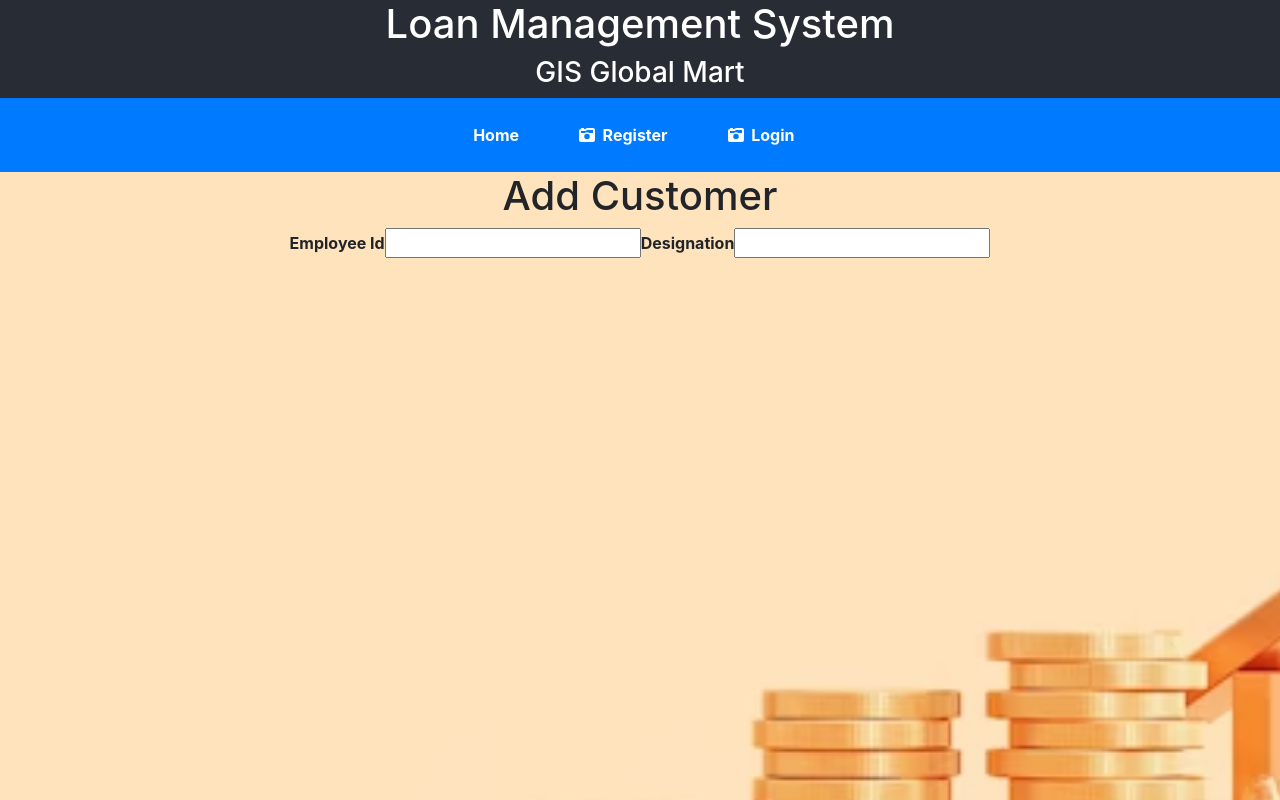
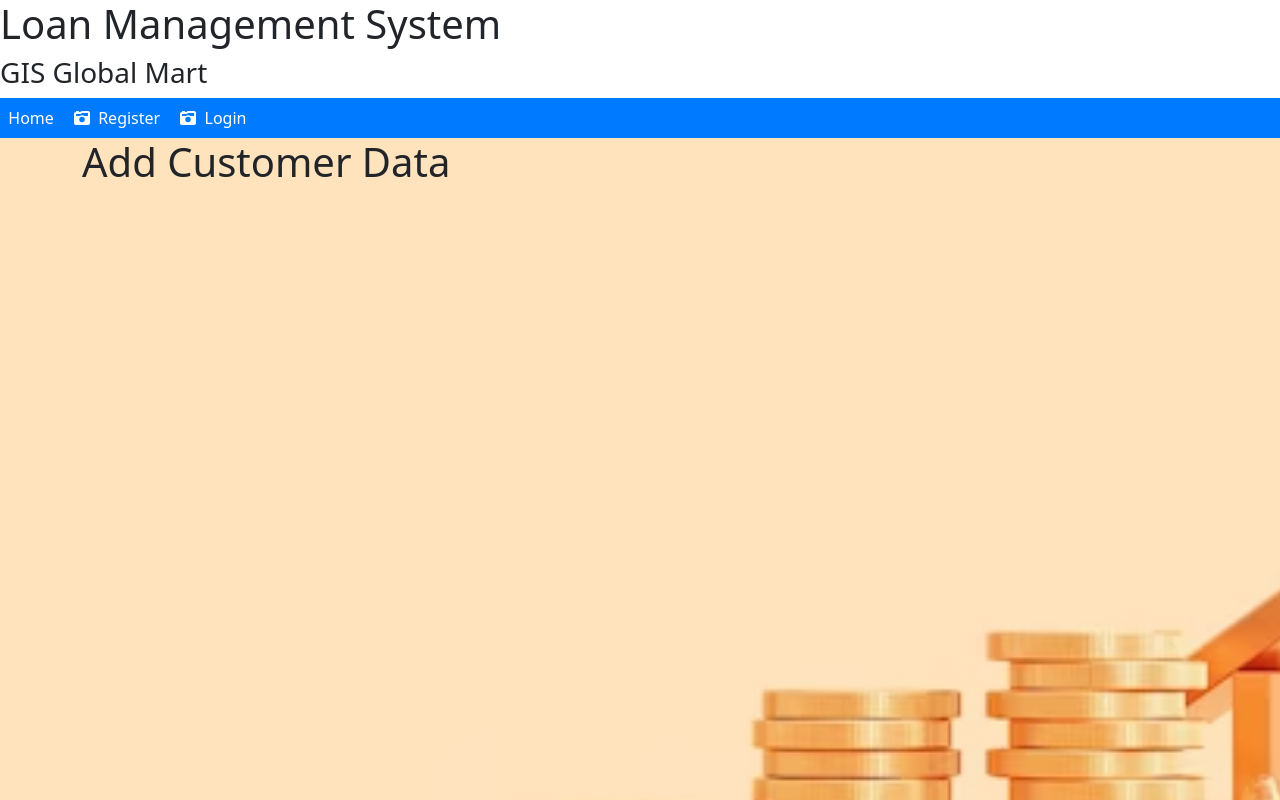
Before and after one commit to gaurav597/LoanManagementSystem, a React (Create React App) app in the folder client/: page /addCustomer in a window 1280 px wide. Shown: the top 800 px of the page. Built offline with nearby package versions, Linux system fonts and the light colour scheme.

Commit message:
react-bootstrap

```diff
--- a/client/package.json
+++ b/client/package.json
@@ -10,7 +10,9 @@
     "@testing-library/react": "^13.4.0",
     "@testing-library/user-event": "^13.5.0",
     "axios": "^1.5.0",
+    "bootstrap": "^5.3.2",
     "react": "^18.2.0",
+    "react-bootstrap": "^2.8.0",
     "react-dom": "^18.2.0",
     "react-router-dom": "^6.15.0",
     "react-scripts": "5.0.1",
--- a/client/src/App.css
+++ b/client/src/App.css
@@ -1,4 +1,4 @@
-.App {
+/* .App {
   text-align: center;
 }
 
@@ -43,4 +43,4 @@
   height: 10vh;
   font-weight: bold;
   border-top: 2px solid yellow;
-}
+} */
--- a/client/src/components/AddCustomer.js
+++ b/client/src/components/AddCustomer.js
@@ -1,14 +1,11 @@
 import React from 'react'
 
 export default function AddCustomer() {
-  return (
-    <div>
-        <h1>Add Customer</h1>
-        <label>Employee Id</label>
-        <input/>
-        <label>Designation</label>
-        <input/>
+    return (
 
-    </div>
-  )
+        <div className='container'>
+            <h1>Add Customer Data</h1>
+
+        </div>
+    )
 }
--- a/client/src/index.css
+++ b/client/src/index.css
@@ -1,4 +1,4 @@
-body {
+/* body {
   margin: 0;
   font-family: -apple-system, BlinkMacSystemFont, 'Segoe UI', 'Roboto', 'Oxygen',
     'Ubuntu', 'Cantarell', 'Fira Sans', 'Droid Sans', 'Helvetica Neue',
@@ -10,4 +10,4 @@ body {
 code {
   font-family: source-code-pro, Menlo, Monaco, Consolas, 'Courier New',
     monospace;
-}
+} */
--- a/client/src/index.js
+++ b/client/src/index.js
@@ -2,6 +2,7 @@ import React from 'react';
 import ReactDOM from 'react-dom/client';
 import './index.css';
 import App from './App';
+import 'bootstrap/dist/css/bootstrap.min.css';
 import reportWebVitals from './reportWebVitals';
 
 const root = ReactDOM.createRoot(document.getElementById('root'));
--- a/client/src/styles/Login.css
+++ b/client/src/styles/Login.css
@@ -1,17 +1,17 @@
 /* Login.css */
-.container {
+/* .container { */
     /* position: relative;
     clear: both;
     margin-top: 40px; */
-    max-width: 400px;
+    /* max-width: 400px;
     margin: 0 auto;
     padding: 20px;
     border: 1px solid #ccc;
     border-radius: 5px;
     background-color: #f5f5f5;
     box-shadow: 0 2px 4px rgba(0, 0, 0, 0.1);
-  }
-
+  } */
+/*
   .form-group {
     margin-bottom: 15px;
   }
@@ -25,3 +25,4 @@
     color: green;
     margin-top: 10px;
   }
+   */
--- a/client/src/styles/Registration.css
+++ b/client/src/styles/Registration.css
@@ -13,7 +13,7 @@
     flex-direction: column;
   }
 
-  .form-group {
+  /* .form-group {
     margin-bottom: 15px;
   }
 
@@ -45,7 +45,7 @@
 
   button:hover {
     background-color: #0056b3;
-  }
+  } */
 
   .error-message {
     color: red;
```
Also changed, not shown: 1 other file (tests, documents, lock files or other folders).
